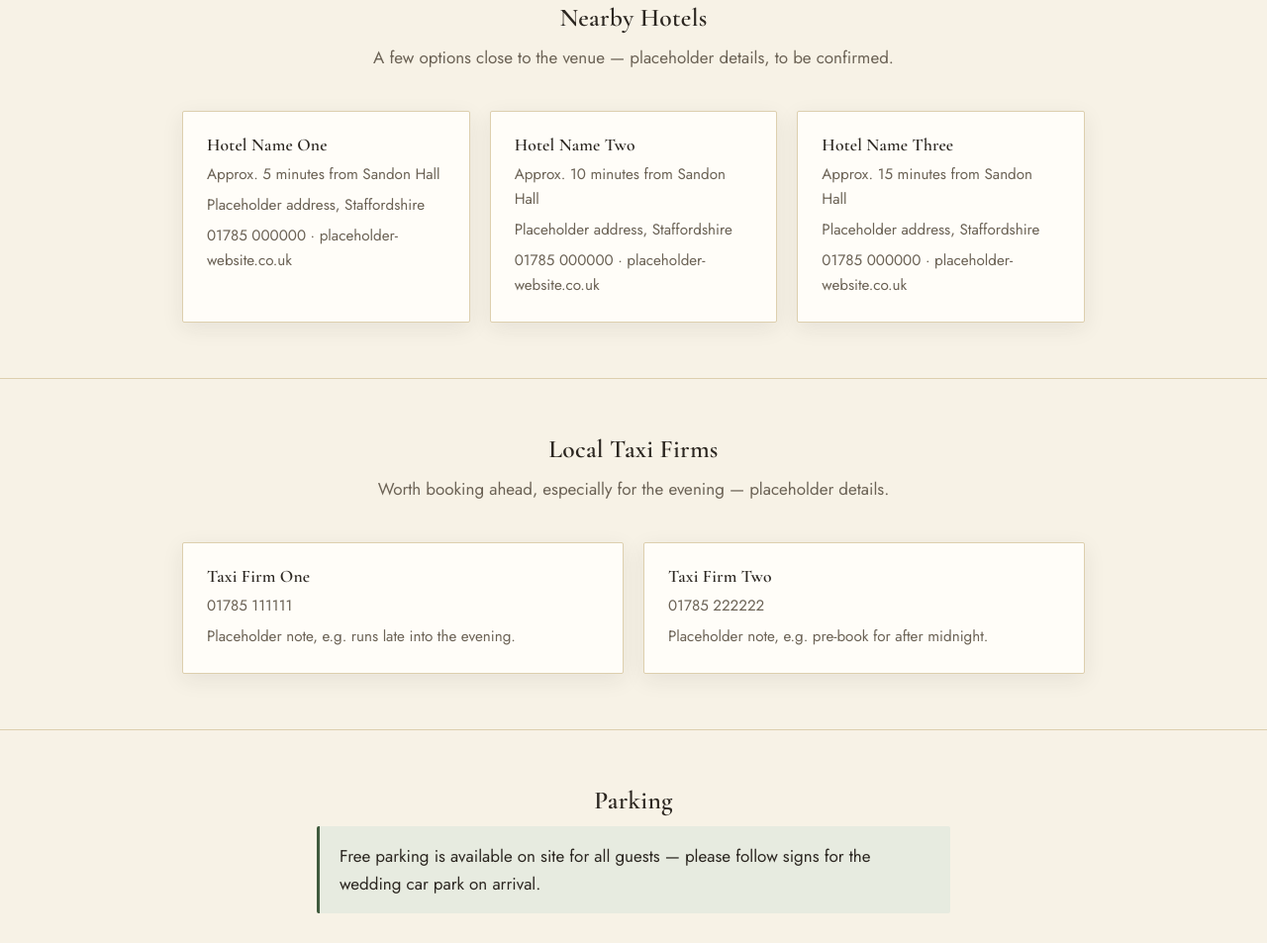
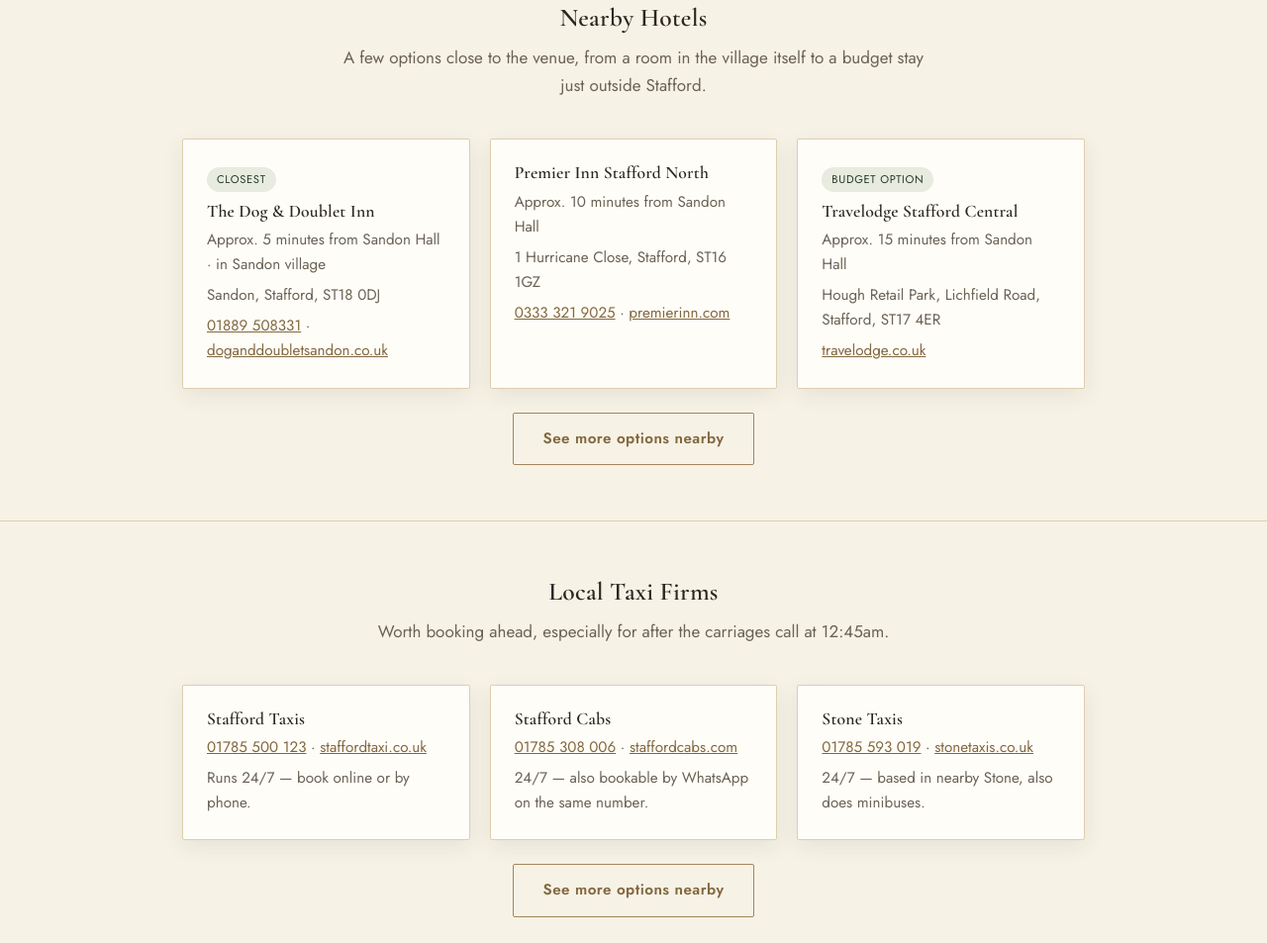
Before and after one commit to adamgrew77/megs-wedding, a plain HTML site: page venue.html in a window 1280 px wide. Shown: the part 1927-2880 px from the top of the page at 99% size. Drawn offline with nearby package versions, Linux system fonts and the light colour scheme.

Commit message:
Add real hotel and taxi options with Google search fallback

```diff
--- a/venue.html
+++ b/venue.html
@@ -106,28 +106,39 @@
       <div class="container">
         <h2 class="section-title text-center">Nearby Hotels</h2>
         <p class="section-intro">
-          A few options close to the venue — placeholder details, to be confirmed.
+          A few options close to the venue, from a room in the village itself
+          to a budget stay just outside Stafford.
         </p>
         <div class="card-grid">
           <div class="card">
-            <h3>Hotel Name One</h3>
-            <p>Approx. 5 minutes from Sandon Hall</p>
-            <p>Placeholder address, Staffordshire</p>
-            <p>01785 000000 &middot; placeholder-website.co.uk</p>
+            <span class="card-tag">Closest</span>
+            <h3>The Dog &amp; Doublet Inn</h3>
+            <p>Approx. 5 minutes from Sandon Hall &middot; in Sandon village</p>
+            <p>Sandon, Stafford, ST18 0DJ</p>
+            <p><a href="tel:01889508331">01889 508331</a> &middot; <a href="https://www.doganddoubletsandon.co.uk" target="_blank" rel="noopener">doganddoubletsandon.co.uk</a></p>
           </div>
           <div class="card">
-            <h3>Hotel Name Two</h3>
+            <h3>Premier Inn Stafford North</h3>
             <p>Approx. 10 minutes from Sandon Hall</p>
-            <p>Placeholder address, Staffordshire</p>
-            <p>01785 000000 &middot; placeholder-website.co.uk</p>
+            <p>1 Hurricane Close, Stafford, ST16 1GZ</p>
+            <p><a href="tel:03333219025">0333 321 9025</a> &middot; <a href="https://www.premierinn.com/gb/en/hotels/england/staffordshire/stafford/stafford-north-hurricane.html" target="_blank" rel="noopener">premierinn.com</a></p>
           </div>
           <div class="card">
-            <h3>Hotel Name Three</h3>
+            <span class="card-tag">Budget option</span>
+            <h3>Travelodge Stafford Central</h3>
             <p>Approx. 15 minutes from Sandon Hall</p>
-            <p>Placeholder address, Staffordshire</p>
-            <p>01785 000000 &middot; placeholder-website.co.uk</p>
+            <p>Hough Retail Park, Lichfield Road, Stafford, ST17 4ER</p>
+            <p><a href="https://www.travelodge.co.uk/hotels/386/Stafford-Central-hotel" target="_blank" rel="noopener">travelodge.co.uk</a></p>
           </div>
         </div>
+        <p class="map-actions">
+          <a
+            href="https://www.google.com/maps/search/hotels/@52.8459,-2.1349,13z"
+            target="_blank"
+            rel="noopener"
+            class="btn btn-secondary"
+          >See more options nearby</a>
+        </p>
       </div>
     </section>
 
@@ -136,20 +147,34 @@
       <div class="container">
         <h2 class="section-title text-center">Local Taxi Firms</h2>
         <p class="section-intro">
-          Worth booking ahead, especially for the evening — placeholder details.
+          Worth booking ahead, especially for after the carriages call at
+          12:45am.
         </p>
         <div class="card-grid">
           <div class="card">
-            <h3>Taxi Firm One</h3>
-            <p>01785 111111</p>
-            <p>Placeholder note, e.g. runs late into the evening.</p>
+            <h3>Stafford Taxis</h3>
+            <p><a href="tel:01785500123">01785 500 123</a> &middot; <a href="https://www.staffordtaxi.co.uk" target="_blank" rel="noopener">staffordtaxi.co.uk</a></p>
+            <p>Runs 24/7 &mdash; book online or by phone.</p>
           </div>
           <div class="card">
-            <h3>Taxi Firm Two</h3>
-            <p>01785 222222</p>
-            <p>Placeholder note, e.g. pre-book for after midnight.</p>
+            <h3>Stafford Cabs</h3>
+            <p><a href="tel:01785308006">01785 308 006</a> &middot; <a href="https://staffordcabs.com" target="_blank" rel="noopener">staffordcabs.com</a></p>
+            <p>24/7 &mdash; also bookable by WhatsApp on the same number.</p>
+          </div>
+          <div class="card">
+            <h3>Stone Taxis</h3>
+            <p><a href="tel:01785593019">01785 593 019</a> &middot; <a href="https://www.stonetaxis.co.uk" target="_blank" rel="noopener">stonetaxis.co.uk</a></p>
+            <p>24/7 &mdash; based in nearby Stone, also does minibuses.</p>
           </div>
         </div>
+        <p class="map-actions">
+          <a
+            href="https://www.google.com/maps/search/taxis/@52.8459,-2.1349,13z"
+            target="_blank"
+            rel="noopener"
+            class="btn btn-secondary"
+          >See more options nearby</a>
+        </p>
       </div>
     </section>
 
```
Also changed, not shown: 1 other file.
